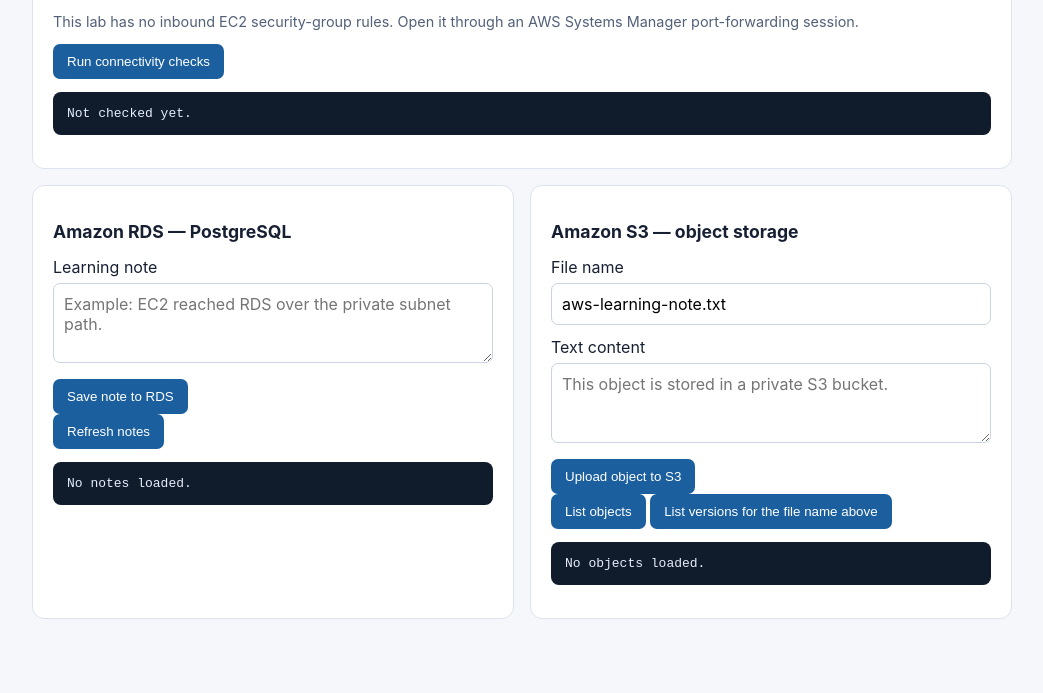
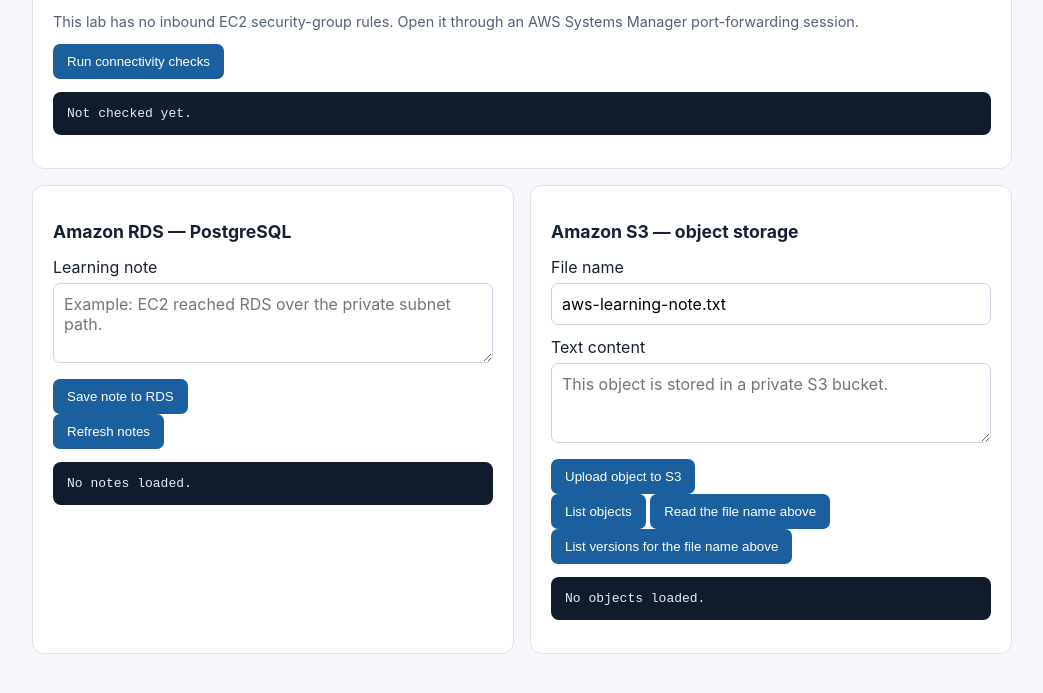
Before and after one commit to tripathies/azure-master-vault, a plain HTML site: page aws-master-reference/projects/escanor/app/templates/index.html in a window 1280 px wide. Shown: the part 131-824 px from the top of the page, without its empty margins (118-1161 px from the left). Before the commit the page ends 800 px from the top, so only its background shows below. Drawn offline with Linux system fonts and the light colour scheme.

Commit message:
Add S3 object read-back button to Escanor UI

```diff
--- a/aws-master-reference/projects/escanor/app/templates/index.html
+++ b/aws-master-reference/projects/escanor/app/templates/index.html
@@ -47,6 +47,7 @@
         <button type="submit">Upload object to S3</button>
       </form>
       <button onclick="loadObjects()">List objects</button>
+      <button onclick="readObject()">Read the file name above</button>
       <button onclick="loadVersions()">List versions for the file name above</button>
       <pre id="objects">No objects loaded.</pre>
     </section>
@@ -70,6 +71,12 @@
     async function loadObjects() {
       try { await show("objects", await requestJson("/api/objects")); }
       catch (error) { await show("objects", { error: error.message }); }
+    }
+    async function readObject() {
+      try {
+        const name = encodeURIComponent(document.getElementById("filename").value);
+        await show("objects", await requestJson("/api/objects/" + name));
+      } catch (error) { await show("objects", { error: error.message }); }
     }
     async function loadVersions() {
       try {
```
